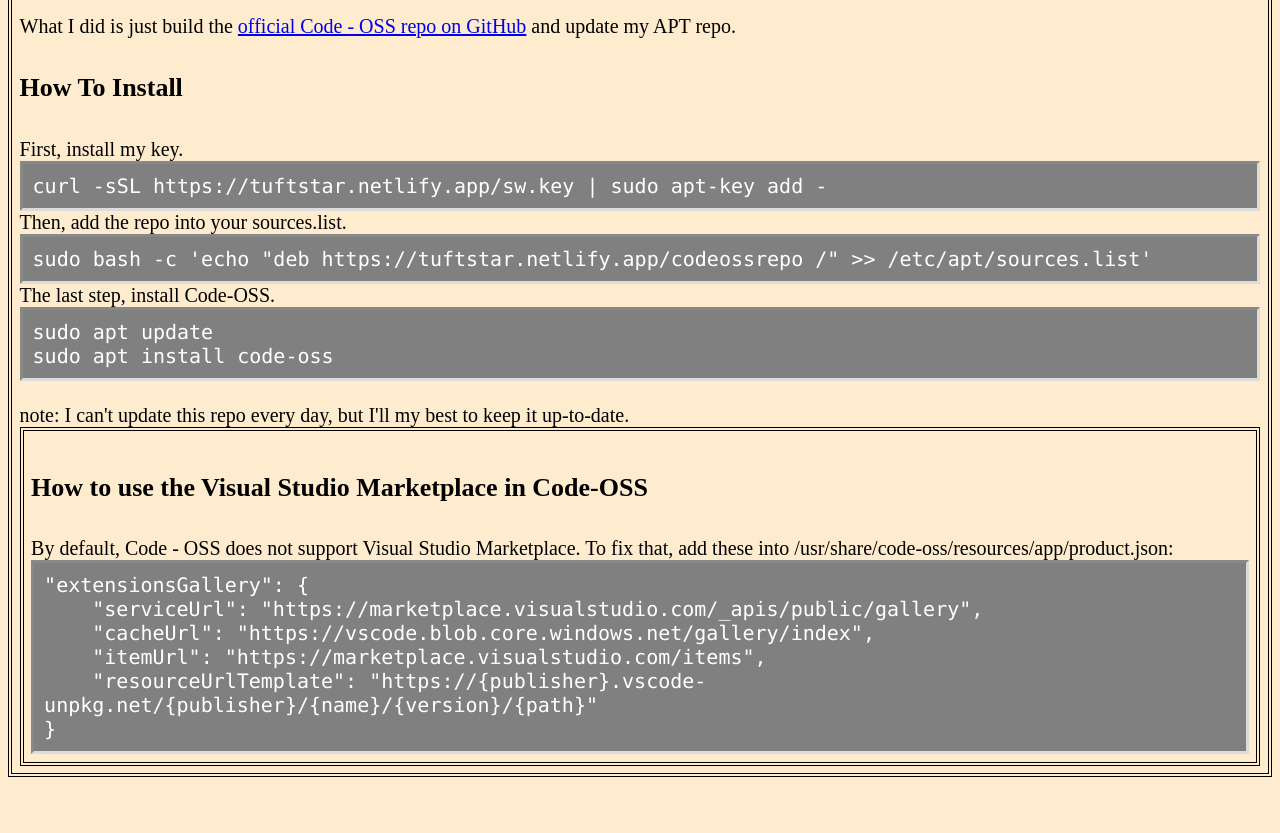
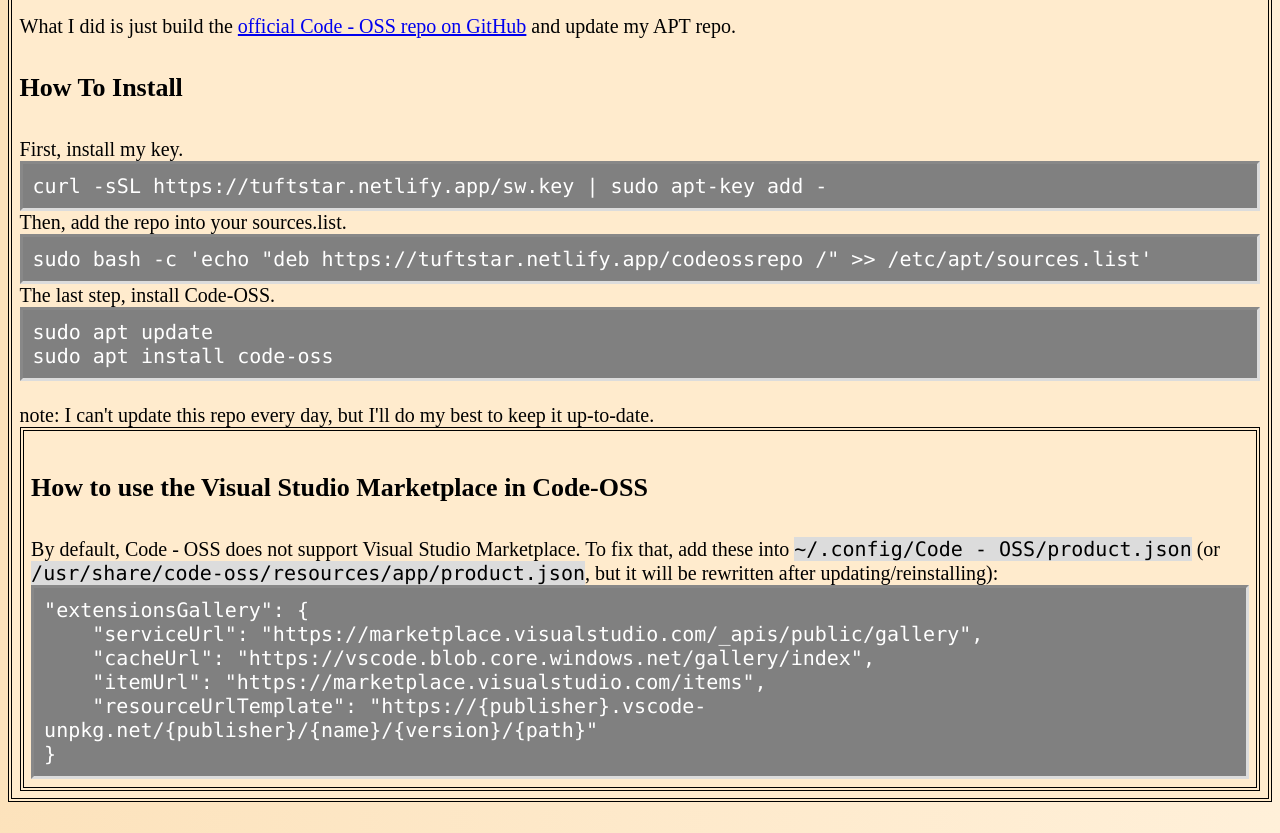
Before and after one commit to SteveSWang47/site, a plain HTML site: page index.html in a window 1280 px wide. Shown: the part 375-1208 px from the top of the page. Before the commit the page ends 1183 px from the top, so only its background shows below. Drawn offline with Linux system fonts and the light colour scheme.

Commit message:
Add gradient

```diff
--- a/index.html
+++ b/index.html
@@ -6,7 +6,8 @@
         <meta charset="UTF-8">
         <style>
             body{
-                background-color: blanchedalmond;
+                background-color: rgb(0, 255, 149);
+                background-image: linear-gradient(96deg, rgb(252, 225, 185), rgb(255, 240, 217));
                 font-family: 'Times New Roman', Times, serif;
                 font-size: 20px;
             }
@@ -17,16 +18,22 @@
                 border: 1mm gainsboro inset;
                 padding: 10px;
             }
+            code{
+                font-family: 'Cascadia Code', Consolas, Monaco, monospace;
+                background-color: gainsboro;
+            }
             .head{
                 font-family: Arial, Helvetica, sans-serif;
                 font-size: 0.5cm;
                 line-height: 0.53cm;
                 color: #798600;
                 background-color: rgb(0, 216, 0);
+                background-image: linear-gradient(rgb(0, 253, 0), rgb(0, 199, 0));
                 text-align: center;
                 border: 2mm rgb(0, 210, 0) outset;
             }
             .parbox{
+                background-color: blanchedalmond;
                 border: 4px double black;
                 padding: 2mm;
             }
@@ -78,12 +85,12 @@
                 sudo apt install code-oss<br>
             </div>
             <br>
-            note: I can't update this repo every day, but I'll my best to keep it up-to-date.
+            note: I can't update this repo every day, but I'll do my best to keep it up-to-date.
             <div class="parbox">
                 <h4>
                     How to use the Visual Studio Marketplace in Code-OSS
                 </h4>
-                By default, Code - OSS does not support Visual Studio Marketplace. To fix that, add these into /usr/share/code-oss/resources/app/product.json:
+                By default, Code - OSS does not support Visual Studio Marketplace. To fix that, add these into <code>~/.config/Code - OSS/product.json</code> (or <code>/usr/share/code-oss/resources/app/product.json</code>, but it will be rewritten after updating/reinstalling):
                 <div class="codespace">
                     "extensionsGallery": {<br>
                         &nbsp;&nbsp;&nbsp;&nbsp;"serviceUrl": "https://marketplace.visualstudio.com/_apis/public/gallery",<br>
```
